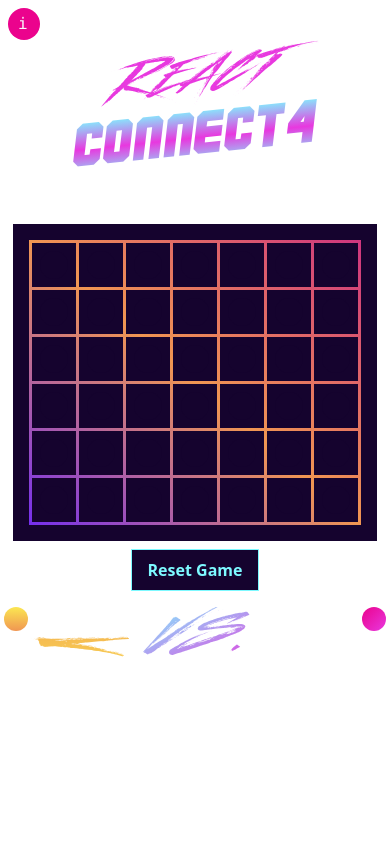
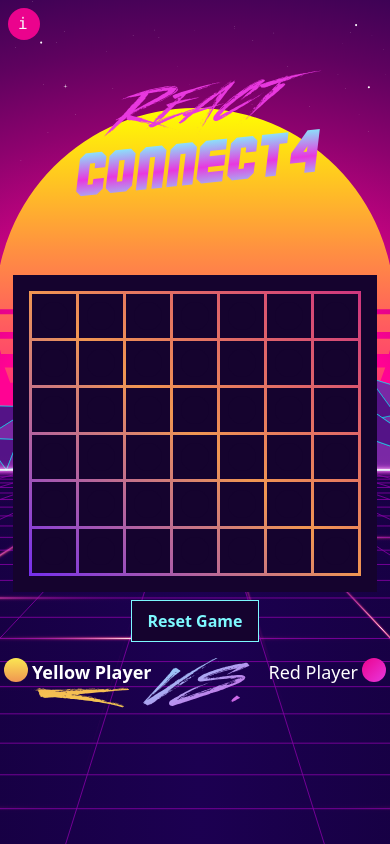
Before and after one commit to dev-fredericfox/ReactConnectFour, a React (Create React App) app: page / in a window 390 px wide. Built offline with nearby package versions, Linux system fonts and the light colour scheme.

Commit message:
Roll back fixes

```diff
--- a/public/index.html
+++ b/public/index.html
@@ -27,7 +27,7 @@
     -->
     <title>Connect4 React</title>
   </head>
-  <body class="bg-center h-screen bg-cover bg-[url('./bg_connect4.svg')]">
+  <body>
     <noscript>You need to enable JavaScript to run this app.</noscript>
     <div id="root"></div>
     <!--
--- a/src/components/App.js
+++ b/src/components/App.js
@@ -13,14 +13,14 @@ function App() {
     }
   }
   return (
-    <div className="sm:h-screen w-screen grid grid-cols-1 place-content-evenly">
+    <div className="h-screen w-screen bg-center bg-cover bg-[url('./bg_connect4.svg')] grid grid-cols-1 place-content-evenly overflow-hidden">
       <div
         onClick={() => setImprint(true)}
         className="absolute top-2 left-2 bg-red rounded-full pl-2.5 pt-1 w-8 h-8 text-slate-50 text-left font-mono cursor-pointer	"
       >
         i
       </div>
-      <div className="-rotate-6 mb-0 mt-12 h-44 sm:mt-12 sm:mb-12">
+      <div className="-rotate-6 mb-0 sm:mt-12 sm:mb-12">
         <h2 className="text-6xl sm:text-8xl text-center font-eightyone text-pink">
           React
         </h2>
```
